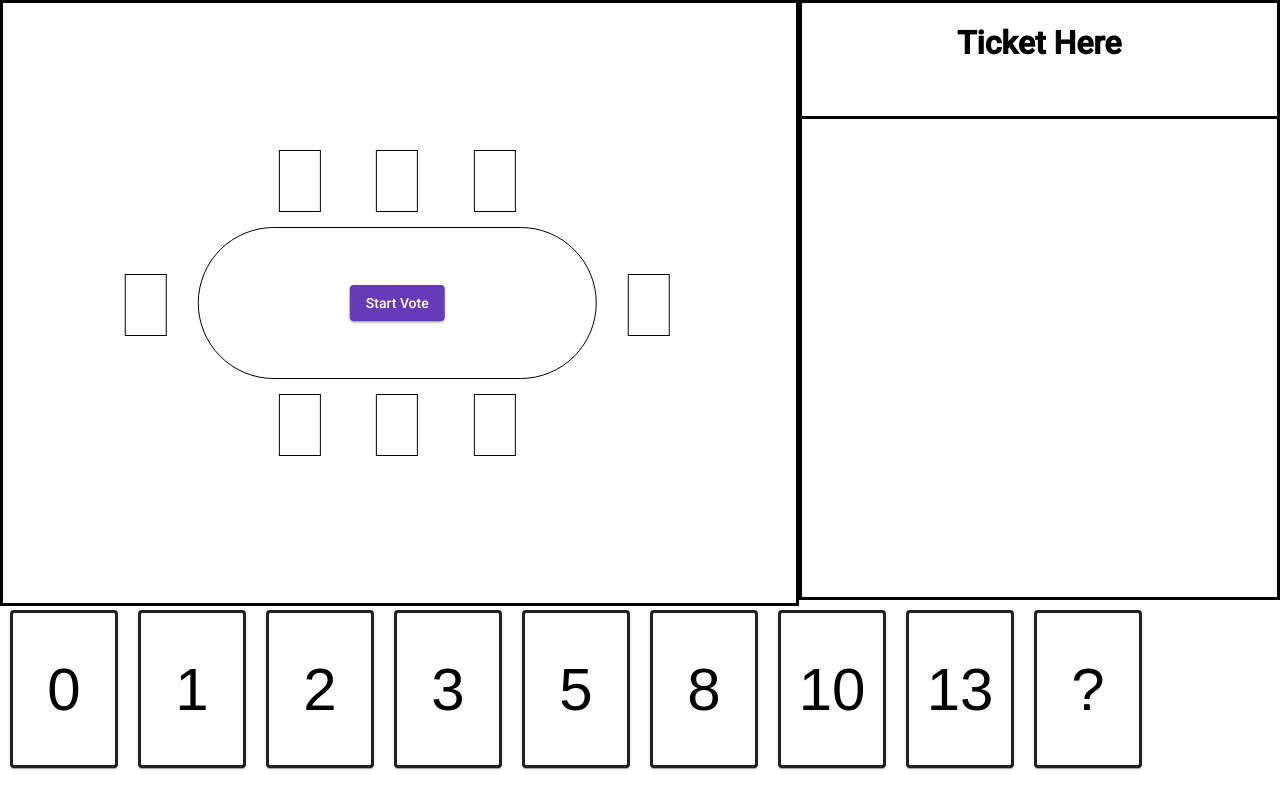
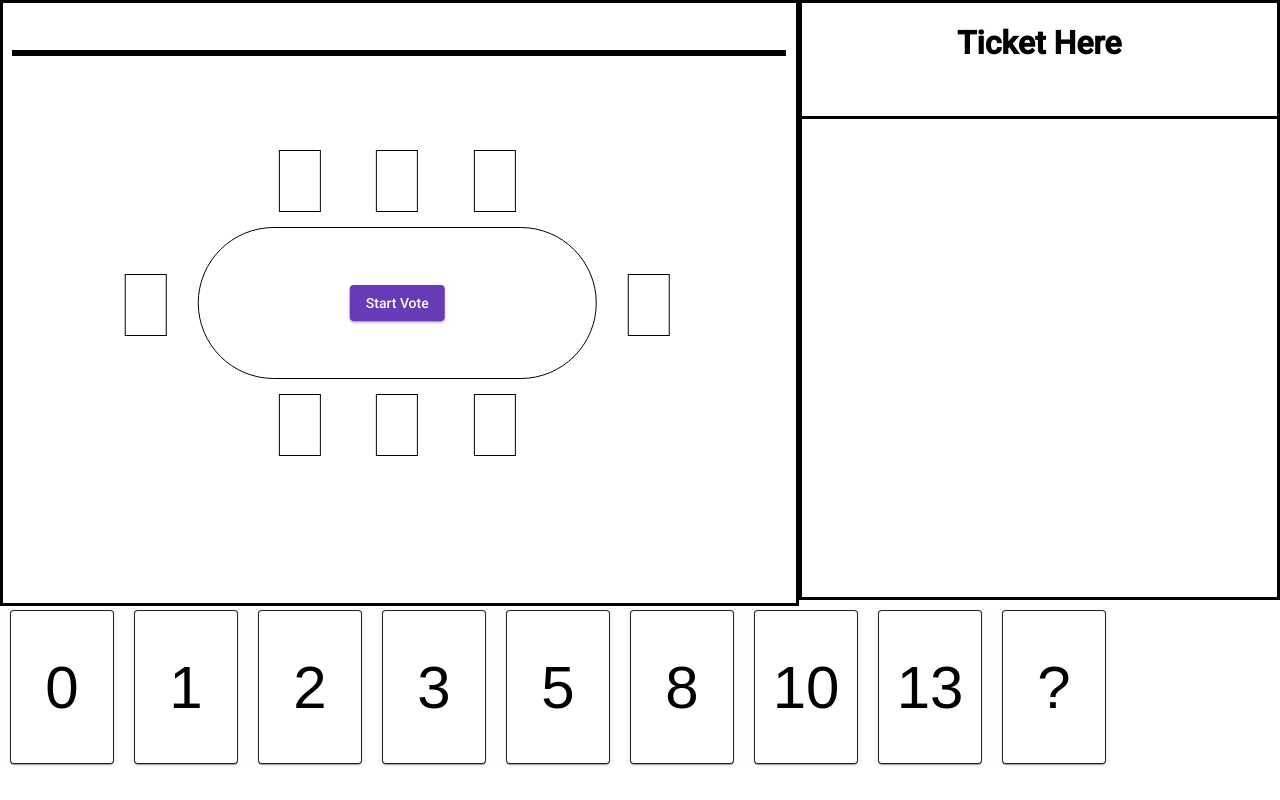
Before and after one commit to adriankelsey/planning-poker, an Angular app: page /table in a window 1280 px wide. Built offline with nearby package versions, Linux system fonts and the light colour scheme.

Commit message:
progression on voting and scoring

```diff
--- a/src/app/cards/cards.component.scss
+++ b/src/app/cards/cards.component.scss
@@ -16,6 +16,8 @@ mat-card {
     display: flex;
     justify-content: center;
     align-items: center;
+    border-width: 1px;
+    cursor: pointer;
 
     button {
         height: 100%;
@@ -25,3 +27,12 @@ mat-card {
         border-style: none;
     }
 }
+
+mat-card:hover {
+    background-color: rgb(117, 82, 117);
+    opacity: 0.5;
+}
+
+button {
+    cursor: pointer;
+}
--- a/src/app/cards/cards.component.ts
+++ b/src/app/cards/cards.component.ts
@@ -13,5 +13,13 @@ export class CardsComponent {
   onClick(event: Event) {
     const elementId = (event.target as Element).id;
     this.cardEvent.emit(elementId)
+
+    const card = document.getElementById(elementId)
+
+
+    // TODO: Logic for if card is clicked stay highlighted with color & if another card is clicked undo color
+    // if (card != null)  {
+    //   card.style.backgroundColor = 'rgb(117, 82, 117)'
+    // }
   }
 }
--- a/src/app/table/table.component.html
+++ b/src/app/table/table.component.html
@@ -1,5 +1,8 @@
 <div class="main-content">
     <div class="table-view">
+        <div class="voting-phase-banner">
+            <h1>{{votingPhase.banner}}</h1>
+        </div>
         <div class="table">
             <div class="players-1-3">
                 <div class="player-1"></div>
@@ -8,7 +11,7 @@
             </div>
             <div class="players-4-6">
                 <div class="player-4"></div>
-                <div class="player-5"></div>
+                <div class="player-5">{{card}}</div>
                 <div class="player-6"></div>
             </div>
             <div class="players-7">
@@ -18,7 +21,7 @@
                 <div class="player-8"></div>
             </div>
             <div class="button">
-                <button mat-raised-button color="primary">Start Vote</button>
+                <button id="startVoteButton" mat-raised-button color="primary" (click)="startVote()">{{votingPhase.phase}}</button>
             </div>
         </div>
     </div>
@@ -26,4 +29,4 @@
         <app-menu></app-menu>
     </div>
 </div>
-<app-cards></app-cards>
+<app-cards (cardEvent)="receivedMessage($event)"></app-cards>
--- a/src/app/table/table.component.scss
+++ b/src/app/table/table.component.scss
@@ -34,15 +34,13 @@
 }
 
 .player-1, .player-2, .player-3, .player-4, .player-5, .player-6, .player-7, .player-8 {
+    display: flex;
+    justify-content: center;
+    align-items: center;
     border-style: solid;
     border-width: 1px;
     height: 60px;
     width: 40px;
-}
-
-.button {
-    display: flex;
-    justify-content: center;
 }
 
 .players-1-3 {
@@ -85,3 +83,12 @@
     border-style: solid;
     width: 60%;
 }
+
+.voting-phase-banner {
+    border-style: solid;
+    position: absolute;
+    bottom: 93%;
+    width: 60%;
+    display: flex;
+    justify-content: center;
+}
--- a/src/app/table/table.component.ts
+++ b/src/app/table/table.component.ts
@@ -7,10 +7,35 @@ import { Component, OnInit } from '@angular/core';
 })
 export class TableComponent implements OnInit {
 
+  votingPhase = {
+    phase: '',
+    banner: '',
+    enabled: false,
+  }
+
+  card = ''
+
   constructor() { }
 
   ngOnInit(): void {
-    console.log(localStorage.getItem('username'))
+    this.votingPhase.phase = 'Start Vote'
   }
 
+  receivedMessage($event: any){
+    this.card = $event
+  }
+
+  startVote() {
+    if(this.votingPhase.phase == 'Start Vote') {
+      this.votingPhase.phase = 'Finish Vote'
+      this.votingPhase.banner = 'Voting has started'
+      this.votingPhase.enabled = true
+      console.log(this.card)
+    } else if (this.votingPhase.phase == 'Finish Vote') {
+      // countdown before turning over cards
+      // also think about rescoring feature
+      this.votingPhase.phase = 'Start Vote'
+      this.votingPhase.banner = ''
+    }
+  }
 }
```
